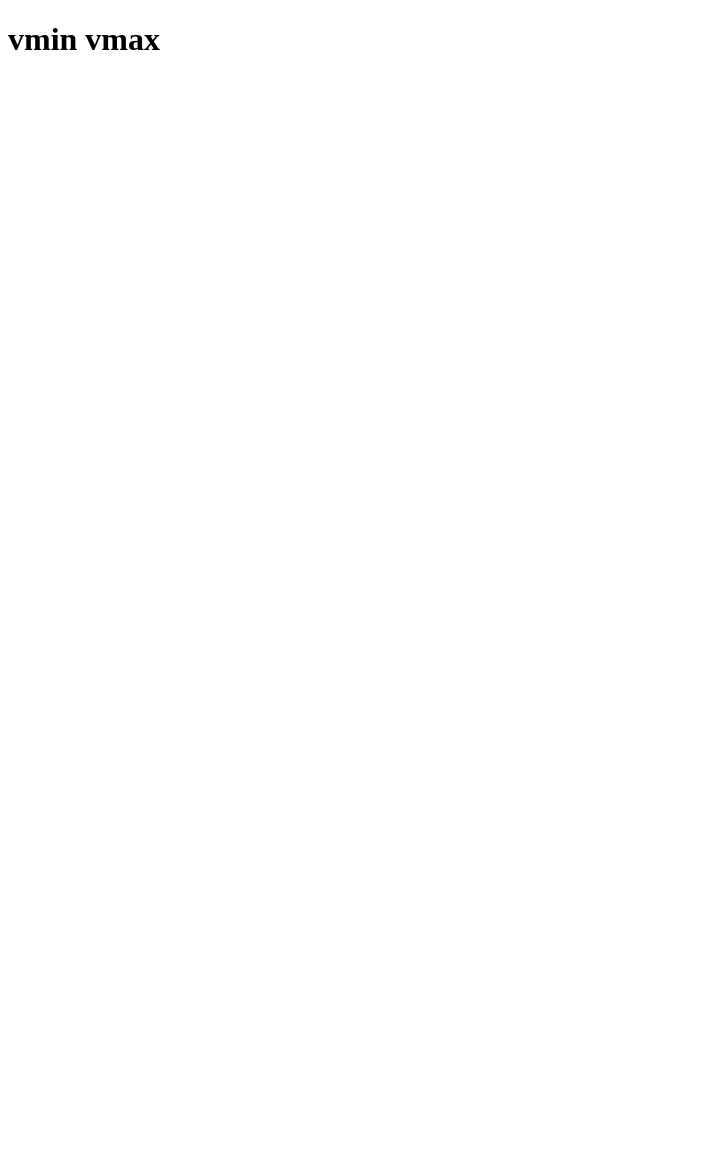
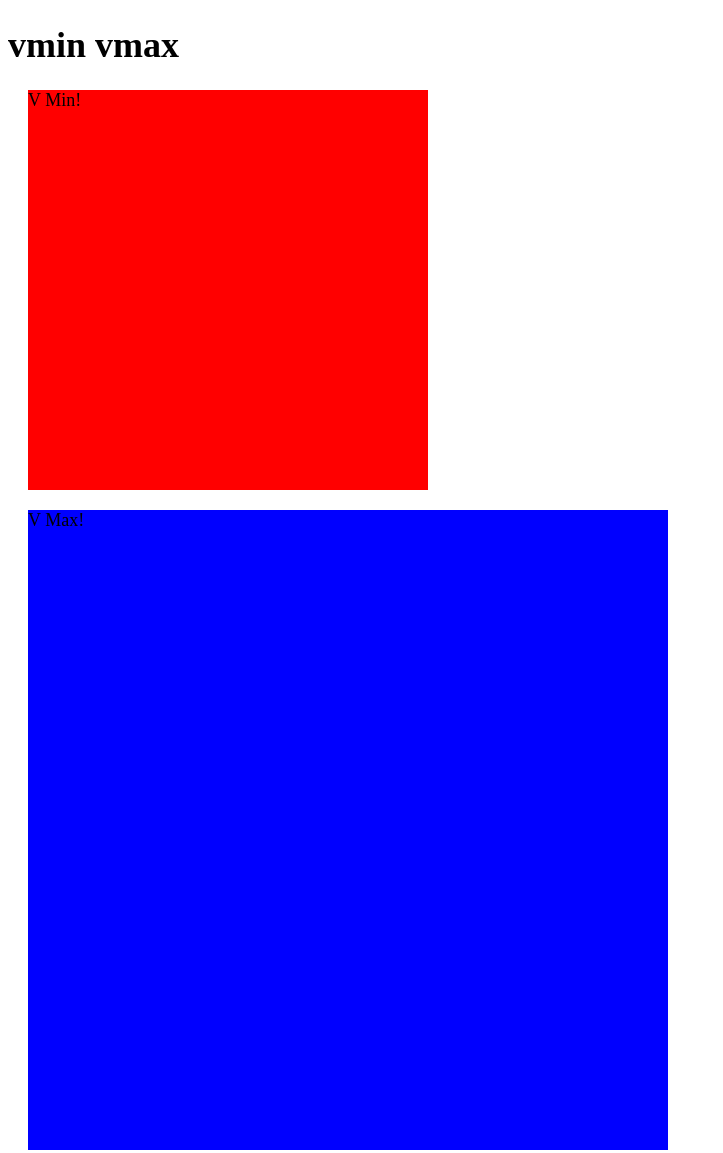
Before and after one commit to elliottpepich/webdev1-fa20, a plain HTML site: page css_portfolio/vmin_vmax/index.html in a window 1280 px wide. Shown: the whole page, without its empty margins (0-723 px from the left). Before the commit the page ends 800 px from the top, so only its background shows below. Drawn offline with Linux system fonts and the light colour scheme.

Commit message:
3 style updates

```diff
--- a/css_portfolio/variable_fonts/style.css
+++ b/css_portfolio/variable_fonts/style.css
@@ -0,0 +1,11 @@
+html {
+    font-size: 23px;
+}
+
+
+div {
+    margin: 20px;
+    font-family:
+    'Oswald', sans-serif;
+    font-weight: 200;
+}
--- a/css_portfolio/vmin_vmax/index.html
+++ b/css_portfolio/vmin_vmax/index.html
@@ -9,5 +9,9 @@
 <body>
     <h1>vmin vmax</h1>
 
+    <div class="vmin">V Min!</div>
+
+    <div class="vmax">V Max!</div>
+
 </body>
 </html>
--- a/css_portfolio/vmin_vmax/style.css
+++ b/css_portfolio/vmin_vmax/style.css
@@ -0,0 +1,20 @@
+html {
+    font-size: 18px
+}
+
+div {
+    margin: 20px;
+
+}
+
+.vmin {
+    width: 50vmin;
+    height: 50vmin;
+    background: red
+}
+
+.vmax {
+    width: 50vmax;
+    height: 50vmax;
+    background: blue
+}
```
Also changed, not shown: css_portfolio/html_audio/index.html (+2 -0 lines), css_portfolio/variable_fonts/index.html (+3 -0 lines), 1 other file.
